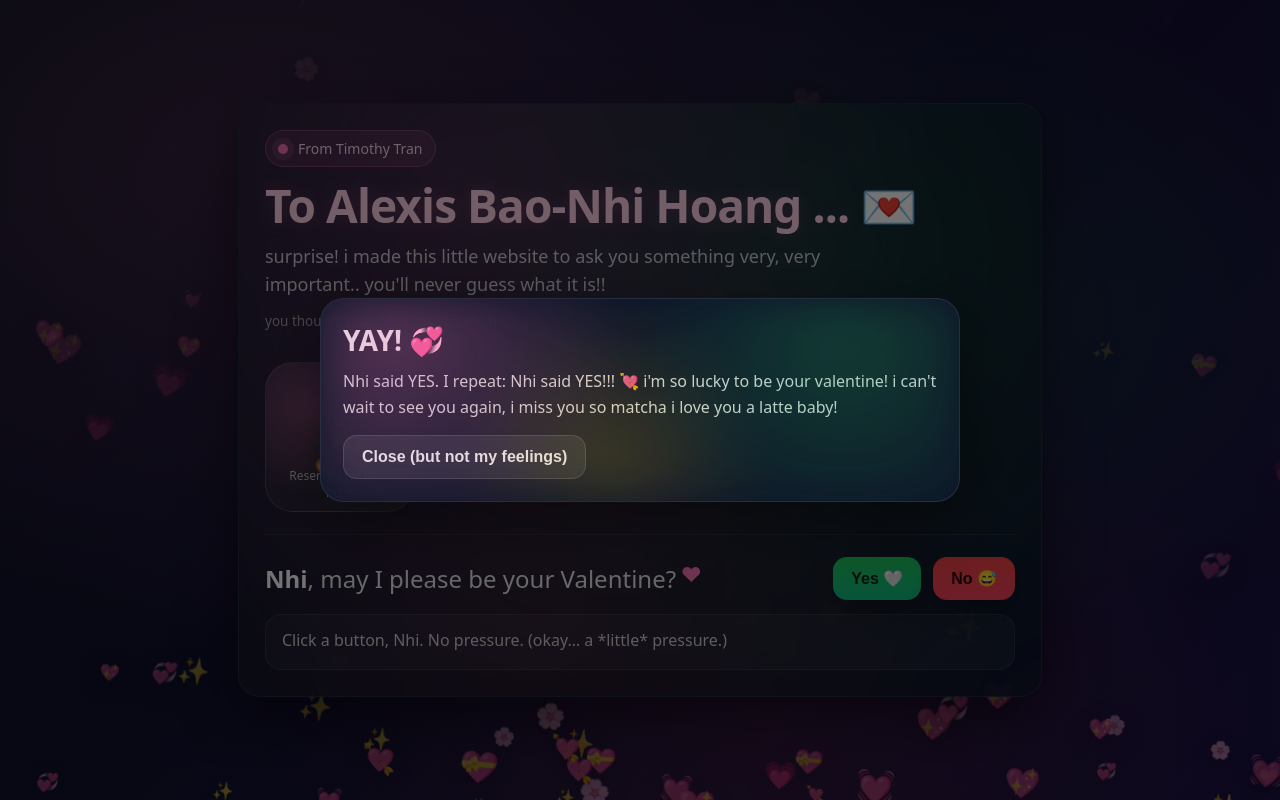
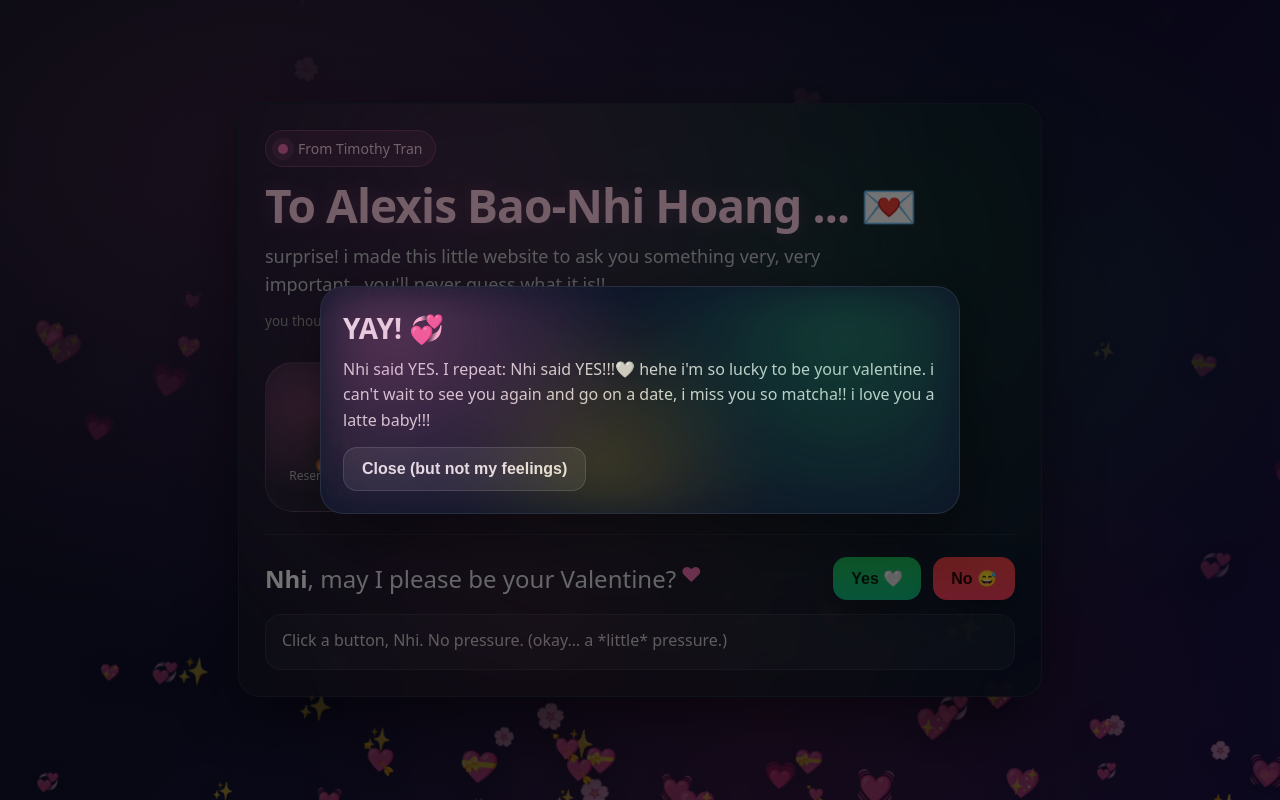
Before and after one commit to trantimothy/nhi-valentines, a plain HTML site: page index.html in a window 1280 px wide. Both pictures are taken after a click on the button "Yes 🤍". Drawn offline with Linux system fonts and the light colour scheme.

Commit message:
Finalized customization

```diff
--- a/index.html
+++ b/index.html
@@ -467,10 +467,10 @@
 
     yesBtn.addEventListener("click", () => {
       const lines = [
-        `${HER_NAME} said YES. I repeat: ${HER_NAME} said YES!!! 💘`,
-        `i'm so lucky to be your valentine!`,
-        `i can't wait to see you again, i miss you so matcha`,
-        `i love you a latte baby!`,
+        `${HER_NAME} said YES. I repeat: ${HER_NAME} said YES!!!🤍`,
+        `hehe i'm so lucky to be your valentine.`,
+        `i can't wait to see you again and go on a date, i miss you so matcha!!`,
+        `i love you a latte baby!!!`,
       ];
 
       yesText.textContent = lines.join(" ");
```
